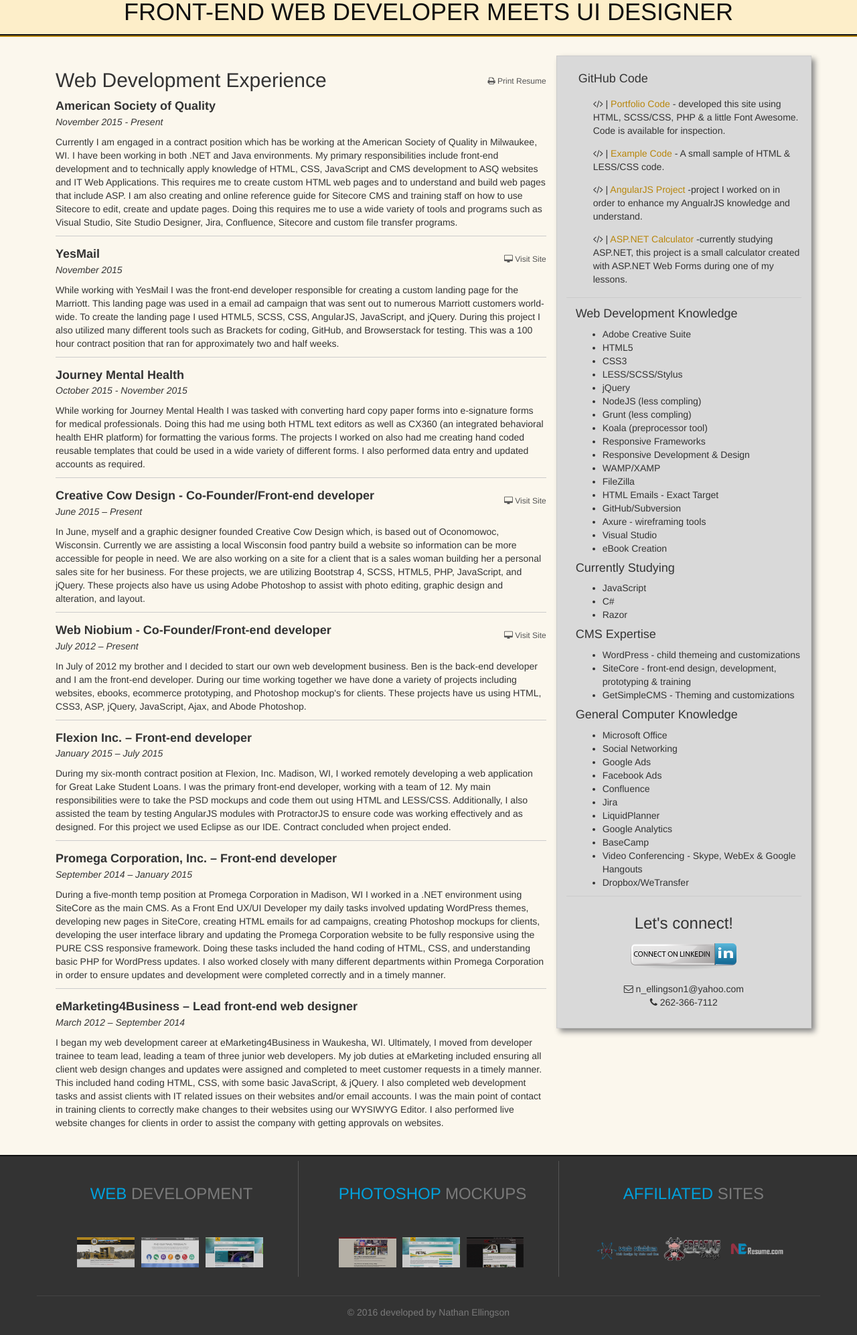
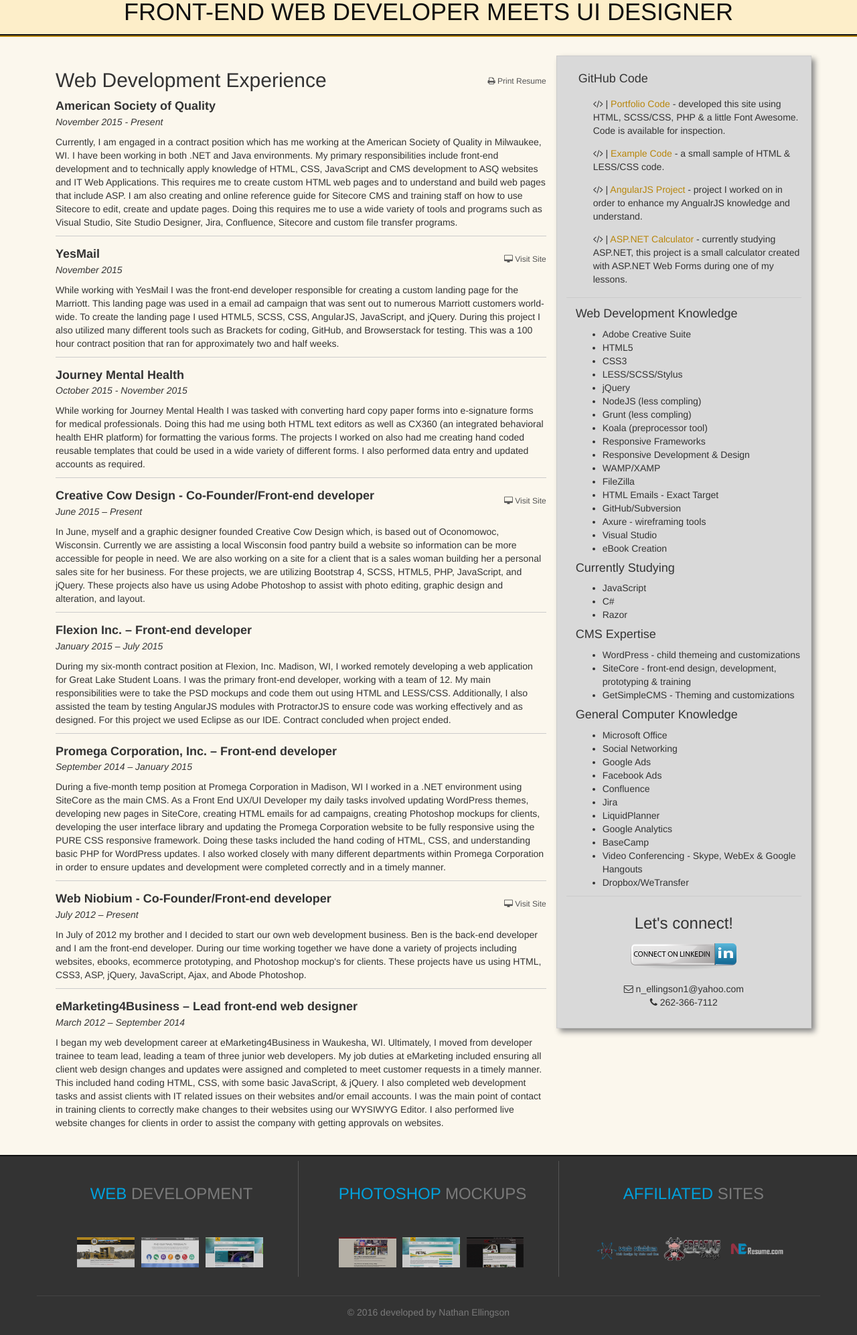
Before and after one commit to tpeelstand/my-portfolio, a PHP site: page / in a window 1280 px wide. Shown: the part 215-2209 px from the top of the page at 67% size. Run offline with PHP 8.4, Linux system fonts and the light colour scheme; some libraries are stand-ins or nearby versions.

Commit message:
Updates to content
Updated content in resume part of site.

```diff
--- a/content.php
+++ b/content.php
@@ -11,7 +11,7 @@
                 <div class="job">
                     <p><span class="jobTitle">American Society of Quality</span><br>
                     <em>November 2015 - Present</em></p>
-                    <p>Currently I am engaged in a contract position which has be working at the American Society of Quality in Milwaukee, WI. I have been working in both .NET and Java environments. My primary responsibilities include front-end development and to technically apply knowledge of HTML, CSS, JavaScript and CMS development to ASQ websites and IT Web Applications. This requires me to create custom HTML web pages and to understand and build web pages that include ASP. I am also creating and online reference guide for Sitecore CMS and training staff on how to use Sitecore to edit, create and update pages. Doing this requires me to use a wide variety of tools and programs such as Visual Studio, Site Studio Designer, Jira, Confluence, Sitecore and custom file transfer programs.</p>
+                    <p>Currently, I am engaged in a contract position which has me working at the American Society of Quality in Milwaukee, WI. I have been working in both .NET and Java environments. My primary responsibilities include front-end development and to technically apply knowledge of HTML, CSS, JavaScript and CMS development to ASQ websites and IT Web Applications. This requires me to create custom HTML web pages and to understand and build web pages that include ASP. I am also creating and online reference guide for Sitecore CMS and training staff on how to use Sitecore to edit, create and update pages. Doing this requires me to use a wide variety of tools and programs such as Visual Studio, Site Studio Designer, Jira, Confluence, Sitecore and custom file transfer programs.</p>
                 </div>
             <!-- Mondo/YesMail -->
             <div class="contract-work">
@@ -33,13 +33,6 @@
                     <em>June 2015 – Present</em></p>
                     <p>In June, myself and a graphic designer founded Creative Cow Design which, is based out of Oconomowoc, Wisconsin. Currently we are assisting a local Wisconsin food pantry build a website so information can be more accessible for people in need. We are also working on a site for a client that is a sales woman building her a personal sales site for her business. For these projects, we are utilizing Bootstrap 4, SCSS, HTML5, PHP, JavaScript, and jQuery. These projects also have us using Adobe Photoshop to assist with photo editing, graphic design and alteration, and layout.</p>
                 </div>
-            <!-- Web Niobium -->
-            <div class="job">
-                    <p><span class="jobTitle">Web Niobium - Co-Founder/Front-end developer</span>
-                        <a class="web-link" href="http://webniobium.com" target="_blank"><i class="fa fa-desktop"></i> Visit Site</a><br>
-                    <em>July 2012 – Present</em></p>
-                    <p>In July of 2012 my brother and I decided to start our own web development business. Ben is the back-end developer and I am the front-end developer. During our time working together we have done a variety of projects including websites, ebooks, ecommerce prototyping, and Photoshop mockup's for clients. These projects have us using HTML, CSS3, ASP, jQuery, JavaScript, Ajax, and Abode Photoshop.</p>
-                </div>
 
             <!-- Flexion -->
                 <div class="job">
@@ -55,7 +48,13 @@
                     <p>During a five-month temp position at Promega Corporation in Madison, WI I worked in a .NET environment using SiteCore as the main CMS. As a Front End UX/UI Developer my daily tasks involved updating WordPress themes, developing new pages in SiteCore, creating HTML emails for ad campaigns, creating Photoshop mockups for clients, developing the user interface library and updating the Promega Corporation website to be fully responsive using the PURE CSS responsive framework. Doing these tasks included the hand coding of HTML, CSS, and understanding basic PHP for WordPress updates. I also worked closely with many different departments within Promega Corporation in order to ensure updates and development were completed correctly and in a timely manner.</p>
                 </div>
             </div>
-            <!-- /Freelance & Contract Work -->
+            <!-- Web Niobium -->
+            <div class="job">
+                    <p><span class="jobTitle">Web Niobium - Co-Founder/Front-end developer</span>
+                        <a class="web-link" href="http://webniobium.com" target="_blank"><i class="fa fa-desktop"></i> Visit Site</a><br>
+                    <em>July 2012 – Present</em></p>
+                    <p>In July of 2012 my brother and I decided to start our own web development business. Ben is the back-end developer and I am the front-end developer. During our time working together we have done a variety of projects including websites, ebooks, ecommerce prototyping, and Photoshop mockup's for clients. These projects have us using HTML, CSS3, ASP, jQuery, JavaScript, Ajax, and Abode Photoshop.</p>
+                </div>
 
             <!-- eMarketing -->
             <p><span class="jobTitle">eMarketing4Business – Lead front-end web designer</span><br>
@@ -69,9 +68,9 @@
                 <h4>GitHub Code</h4>
                 <ul>
                     <li><i class="fa fa-code"></i> | <a href="https://github.com/tpeelstand/portfolio" target="_blank">Portfolio Code</a> - developed this site using HTML, SCSS/CSS, PHP & a little Font Awesome. Code is available for inspection.</li>
-                    <li><i class="fa fa-code"></i> | <a href="https://github.com/tpeelstand/My-Code-Sample" target="_blank">Example Code</a> - A small sample of HTML & LESS/CSS code.</li>
-                    <li><i class="fa fa-code"></i> | <a href="https://github.com/tpeelstand/flexion-mini-project" target="_blank">AngularJS Project</a> -project I worked on in order to enhance my AngualrJS knowledge and understand.</li>
-                    <li><i class="fa fa-code"></i> | <a href="https://github.com/tpeelstand/Calculator" target="_blank">ASP.NET Calculator</a> -currently studying ASP.NET, this project is a small calculator created with ASP.NET Web Forms during one of my lessons.</li>
+                    <li><i class="fa fa-code"></i> | <a href="https://github.com/tpeelstand/My-Code-Sample" target="_blank">Example Code</a> - a small sample of HTML & LESS/CSS code.</li>
+                    <li><i class="fa fa-code"></i> | <a href="https://github.com/tpeelstand/flexion-mini-project" target="_blank">AngularJS Project</a> - project I worked on in order to enhance my AngualrJS knowledge and understand.</li>
+                    <li><i class="fa fa-code"></i> | <a href="https://github.com/tpeelstand/Calculator" target="_blank">ASP.NET Calculator</a> - currently studying ASP.NET, this project is a small calculator created with ASP.NET Web Forms during one of my lessons.</li>
                 </ul>
             </div>
             <div class="indent">
```
